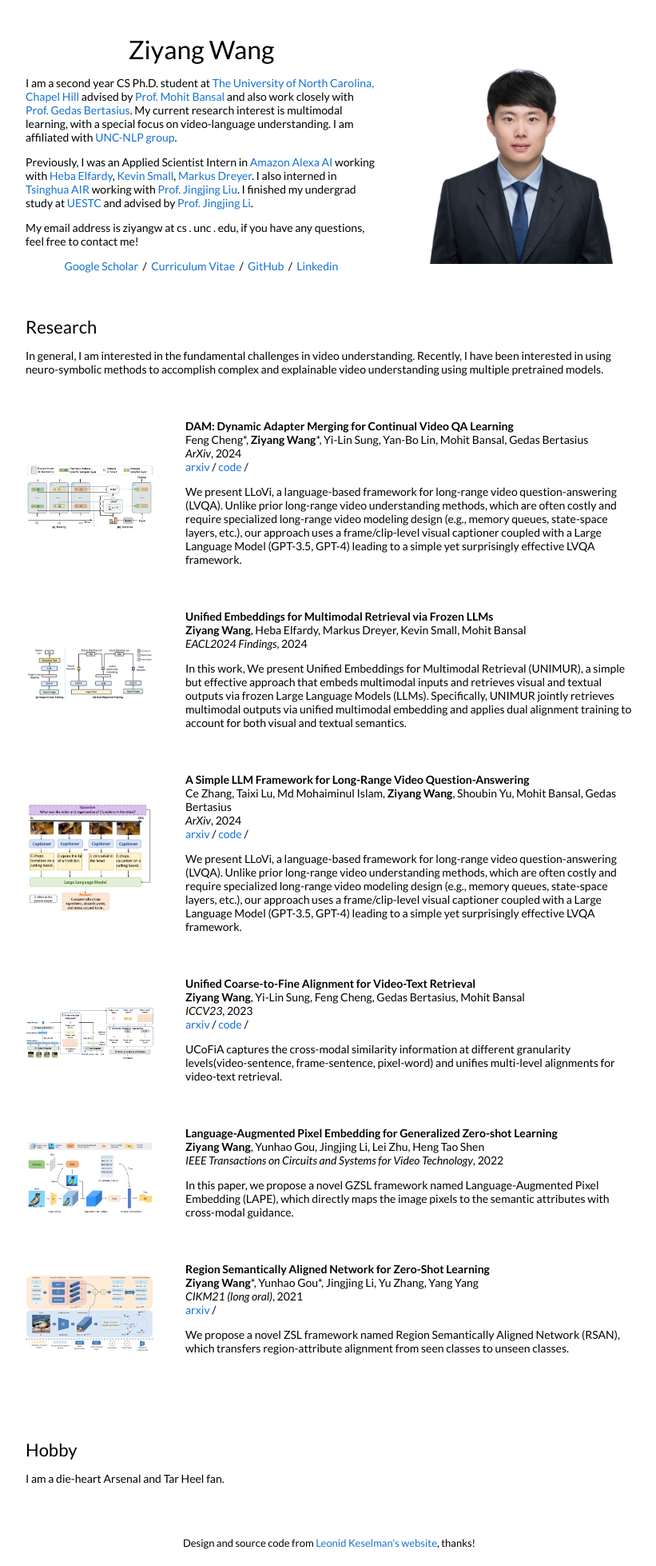
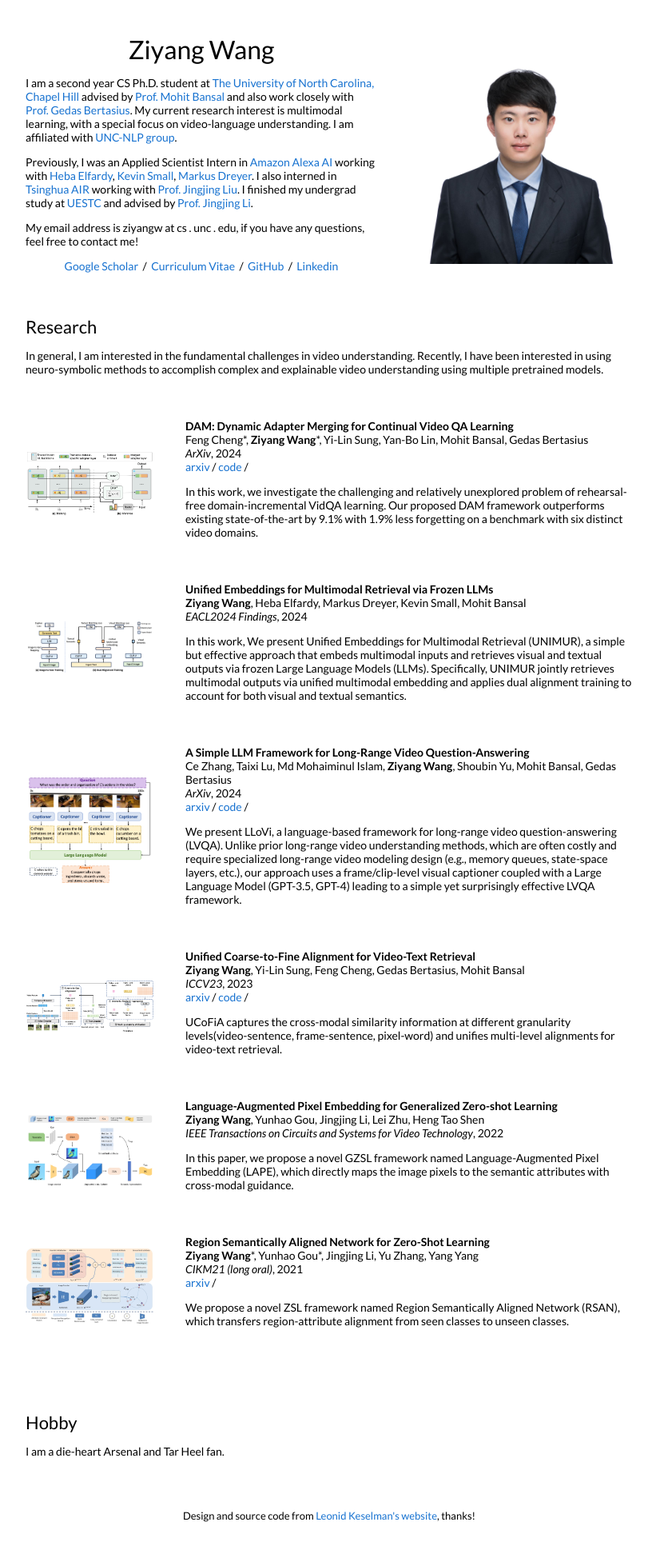
Before and after one commit to ZiyangW2000/ZiyangW2000.github.io, a Jekyll site: the page built from _posts/2017-03-16-cs371.markdown, in a window 1280 px wide. Shown: the whole page at 80% size, without its empty margins (228-1049 px from the left). Built offline with Jekyll 4.4.1, drawn with Linux system fonts in a browser that asks for light colours; after the commit the page ends 1924 px from its top, so only the background shows below that.

Commit message:
Update 2017-03-16-cs371.markdown

```diff
--- a/_posts/2017-03-16-cs371.markdown
+++ b/_posts/2017-03-16-cs371.markdown
@@ -10,4 +10,4 @@ venue: "ArXiv"
 arxiv: https://arxiv.org/abs/2403.08755
 code: https://github.com/klauscc/DAM
 ---
-We present LLoVi, a language-based framework for long-range video question-answering (LVQA). Unlike prior long-range video understanding methods, which are often costly and require specialized long-range video modeling design (e.g., memory queues, state-space layers, etc.), our approach uses a frame/clip-level visual captioner coupled with a Large Language Model (GPT-3.5, GPT-4) leading to a simple yet surprisingly effective LVQA framework.
+In this work, we investigate the challenging and relatively unexplored problem of rehearsal-free domain-incremental VidQA learning. Our proposed DAM framework outperforms existing state-of-the-art by 9.1% with 1.9% less forgetting on a benchmark with six distinct video domains.
```
